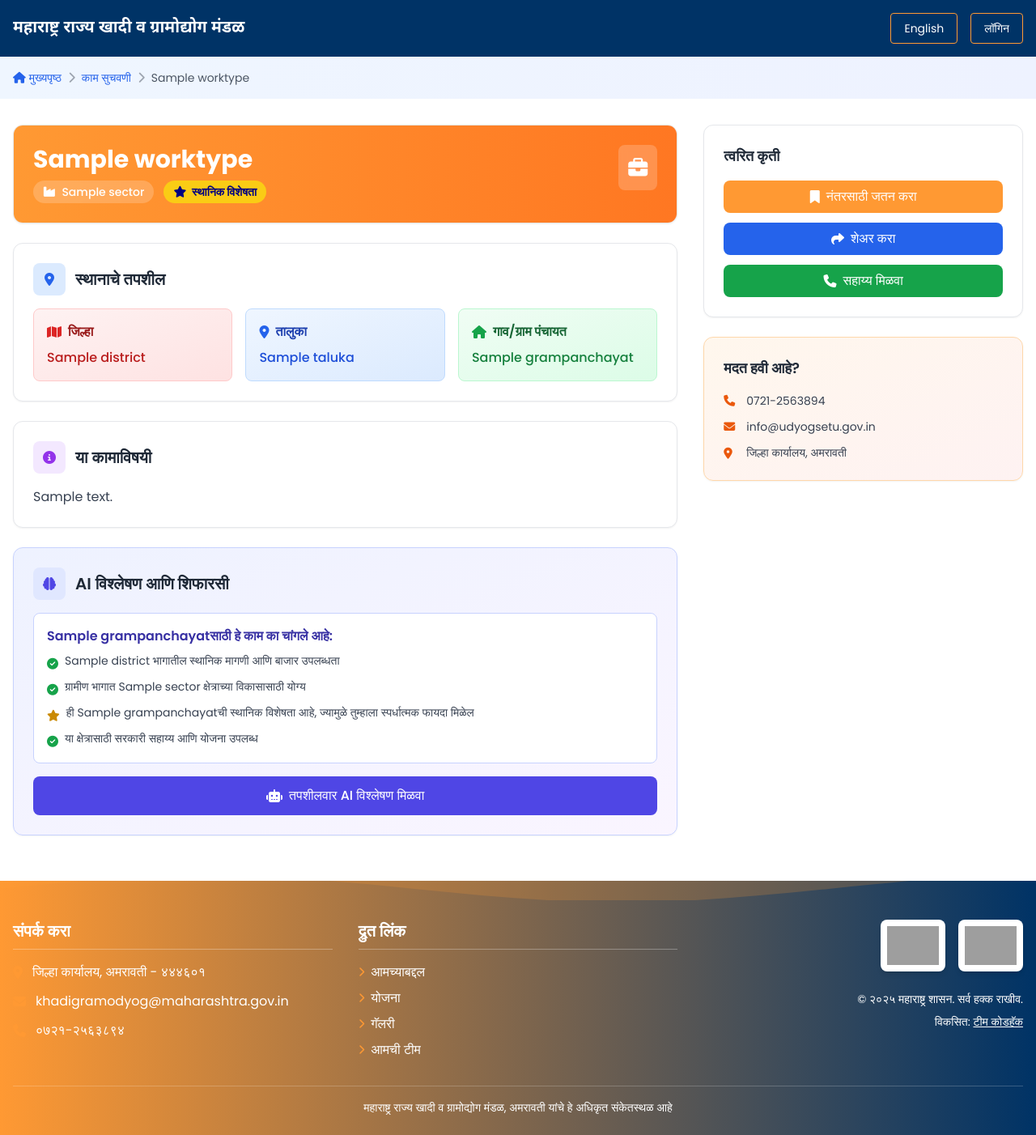
After one commit to Codeayu/MahaPower, a Django app: page /suggestion/1/ in a window 1280 px wide. The commit adds this page. Shown: the whole page at 81% size. Run offline with Django 5.2, Linux system fonts and the light colour scheme; tables that the repository leaves empty hold one stand-in row (values such as "Sample post"); some libraries are stand-ins or nearby versions; grey boxes are pictures that could not be loaded.

Commit message:
Add work suggestion detail view and template
Introduces a detailed view for work suggestions, including location hierarchy, work type, sector, related and similar suggestions, and AI analysis section. Updates URLs and templates to support navigation to individual suggestion details. Adds necessary backend logic and frontend template for comprehensive suggestion display.

```diff
--- a/core/core/settings.py
+++ b/core/core/settings.py
@@ -52,6 +52,7 @@ INSTALLED_APPS = [
     'home',
     'simple_history',
     'anymail',
+    'openai',
 ]
 
 MIDDLEWARE = [
--- a/core/core/urls.py
+++ b/core/core/urls.py
@@ -59,6 +59,7 @@ urlpatterns = [
 
     #work suggestion pages
     path('suggestions/', get_work_suggestions, name='get_work_suggestions'),
+    path('suggestion/<int:suggestion_id>/', work_suggestion_detail, name='work_suggestion_detail'),
     # Add this to your urlpatterns list
     path('get-suggestions/', get_suggestions, name='get_suggestions'),
     path('get-talukas/', get_talukas, name='get_talukas'),
--- /dev/null
+++ b/core/home/templates/work_suggestion_detail.html
@@ -0,0 +1,342 @@
+{% extends 'base.html' %}
+{% block title %}
+  {{ work_type.name_en }} in {{ gram_panchayat.name_en }} | UdyogSetu | Maharashtra State Khadi & Village Industries Board
+{% endblock %}
+{% load static %}
+
+{% block content %}
+<!-- Breadcrumb Navigation -->
+<section class="bg-gradient-to-r from-blue-50 to-indigo-50 py-4">
+  <div class="container mx-auto px-4">
+    <nav class="flex items-center space-x-2 text-sm">
+      <a href="/" class="text-blue-600 hover:text-blue-800 flex items-center">
+        <i class="fas fa-home mr-1"></i>
+        <span class="english-text">Home</span>
+        <span class="marathi-text hidden">मुख्यपृष्ठ</span>
+      </a>
+      <i class="fas fa-chevron-right text-gray-400"></i>
+      <a href="{% url 'get_work_suggestions' %}" class="text-blue-600 hover:text-blue-800">
+        <span class="english-text">Work Suggestions</span>
+        <span class="marathi-text hidden">काम सुचवणी</span>
+      </a>
+      <i class="fas fa-chevron-right text-gray-400"></i>
+      <span class="text-gray-600">
+        <span class="english-text">{{ work_type.name_en }}</span>
+        <span class="marathi-text hidden">{{ work_type.name_mr }}</span>
+      </span>
+    </nav>
+  </div>
+</section>
+
+<!-- Main Content -->
+<section class="py-8 bg-white">
+  <div class="container mx-auto px-4 max-w-7xl">
+    <div class="grid grid-cols-1 lg:grid-cols-3 gap-8">
+
+      <!-- Main Content Column -->
+      <div class="lg:col-span-2">
+
+        <!-- Work Type Header -->
+        <div class="bg-white border border-gray-200 rounded-xl shadow-sm mb-6 overflow-hidden">
+          <div class="bg-gradient-to-r from-[#FF9933] to-[#FF7722] p-6">
+            <div class="flex items-start justify-between">
+              <div class="flex-1">
+                <h1 class="text-2xl md:text-3xl font-bold text-white mb-2">
+                  <span class="english-text">{{ work_type.name_en }}</span>
+                  <span class="marathi-text hidden">{{ work_type.name_mr }}</span>
+                </h1>
+                <div class="flex flex-wrap items-center gap-3">
+                  <span class="bg-white/20 backdrop-blur-sm text-white px-3 py-1 rounded-full text-sm font-medium">
+                    <i class="fas fa-industry mr-1"></i>
+                    <span class="english-text">{{ sector.name_en }}</span>
+                    <span class="marathi-text hidden">{{ sector.name_mr }}</span>
+                  </span>
+                  {% if suggestion.is_specialty %}
+                  <span class="bg-yellow-400 text-[#000080] px-3 py-1 rounded-full text-sm font-bold">
+                    <i class="fas fa-star mr-1"></i>
+                    <span class="english-text">Local Specialty</span>
+                    <span class="marathi-text hidden">स्थानिक विशेषता</span>
+                  </span>
+                  {% endif %}
+                </div>
+              </div>
+              <div class="bg-white/20 backdrop-blur-sm rounded-lg p-3">
+                <i class="fas fa-briefcase text-2xl text-white"></i>
+              </div>
+            </div>
+          </div>
+        </div>
+
+        <!-- Location Hierarchy -->
+        <div class="bg-white border border-gray-200 rounded-xl shadow-sm mb-6 p-6">
+          <div class="flex items-center mb-4">
+            <div class="w-10 h-10 bg-blue-100 rounded-lg flex items-center justify-center mr-3">
+              <i class="fas fa-map-marker-alt text-blue-600"></i>
+            </div>
+            <h2 class="text-xl font-semibold text-gray-800">
+              <span class="english-text">Location Details</span>
+              <span class="marathi-text hidden">स्थानाचे तपशील</span>
+            </h2>
+          </div>
+
+          <div class="grid grid-cols-1 md:grid-cols-3 gap-4">
+            <!-- District -->
+            <div class="bg-gradient-to-br from-red-50 to-red-100 border border-red-200 rounded-lg p-4">
+              <div class="flex items-center mb-2">
+                <i class="fas fa-map text-red-600 mr-2"></i>
+                <h3 class="font-semibold text-red-800">
+                  <span class="english-text">District</span>
+                  <span class="marathi-text hidden">जिल्हा</span>
+                </h3>
+              </div>
+              <p class="text-red-700 font-medium">
+                <span class="english-text">{{ district.name_en }}</span>
+                <span class="marathi-text hidden">{{ district.name_mr }}</span>
+              </p>
+            </div>
+
+            <!-- Taluka -->
+            <div class="bg-gradient-to-br from-blue-50 to-blue-100 border border-blue-200 rounded-lg p-4">
+              <div class="flex items-center mb-2">
+                <i class="fas fa-location-dot text-blue-600 mr-2"></i>
+                <h3 class="font-semibold text-blue-800">
+                  <span class="english-text">Taluka</span>
+                  <span class="marathi-text hidden">तालुका</span>
+                </h3>
+              </div>
+              <p class="text-blue-700 font-medium">
+                <span class="english-text">{{ taluka.name_en }}</span>
+                <span class="marathi-text hidden">{{ taluka.name_mr }}</span>
+              </p>
+            </div>
+
+            <!-- Gram Panchayat -->
+            <div class="bg-gradient-to-br from-green-50 to-green-100 border border-green-200 rounded-lg p-4">
+              <div class="flex items-center mb-2">
+                <i class="fas fa-home text-green-600 mr-2"></i>
+                <h3 class="font-semibold text-green-800">
+                  <span class="english-text">Village/Gram Panchayat</span>
+                  <span class="marathi-text hidden">गाव/ग्राम पंचायत</span>
+                </h3>
+              </div>
+              <p class="text-green-700 font-medium">
+                <span class="english-text">{{ gram_panchayat.name_en }}</span>
+                <span class="marathi-text hidden">{{ gram_panchayat.name_mr }}</span>
+              </p>
+            </div>
+          </div>
+        </div>
+
+        <!-- Work Type Description -->
+        <div class="bg-white border border-gray-200 rounded-xl shadow-sm mb-6 p-6">
+          <div class="flex items-center mb-4">
+            <div class="w-10 h-10 bg-purple-100 rounded-lg flex items-center justify-center mr-3">
+              <i class="fas fa-info-circle text-purple-600"></i>
+            </div>
+            <h2 class="text-xl font-semibold text-gray-800">
+              <span class="english-text">About This Work</span>
+              <span class="marathi-text hidden">या कामाविषयी</span>
+            </h2>
+          </div>
+
+          {% if work_type.description_en or work_type.description_mr %}
+          <div class="prose max-w-none">
+            <div class="english-text">
+              <p class="text-gray-700 leading-relaxed text-base">{{ work_type.description_en|default:"Detailed description will be added soon." }}</p>
+            </div>
+            <div class="marathi-text hidden">
+              <p class="text-gray-700 leading-relaxed text-base">{{ work_type.description_mr|default:"लवकरच तपशीलवार वर्णन जोडले जाईल." }}</p>
+            </div>
+          </div>
+          {% else %}
+          <div class="bg-gray-50 border border-gray-200 rounded-lg p-4 text-center">
+            <i class="fas fa-clock text-gray-400 text-2xl mb-2"></i>
+            <p class="text-gray-600">
+              <span class="english-text">Detailed description will be added soon.</span>
+              <span class="marathi-text hidden">लवकरच तपशीलवार वर्णन जोडले जाईल.</span>
+            </p>
+          </div>
+          {% endif %}
+        </div>
+
+        <!-- AI Analysis Section -->
+        <div class="bg-gradient-to-br from-indigo-50 to-purple-50 border border-indigo-200 rounded-xl shadow-sm mb-6 p-6">
+          <div class="flex items-center mb-4">
+            <div class="w-10 h-10 bg-indigo-100 rounded-lg flex items-center justify-center mr-3">
+              <i class="fas fa-brain text-indigo-600"></i>
+            </div>
+            <h2 class="text-xl font-semibold text-gray-800">
+              <span class="english-text">AI Analysis & Recommendations</span>
+              <span class="marathi-text hidden">AI विश्लेषण आणि शिफारसी</span>
+            </h2>
+          </div>
+
+          <div class="bg-white border border-indigo-200 rounded-lg p-4 mb-4">
+            <h3 class="font-semibold text-indigo-800 mb-2">
+              <span class="english-text">Why this work is good for {{ gram_panchayat.name_en }}:</span>
+              <span class="marathi-text hidden">{{ gram_panchayat.name_mr }}साठी हे काम का चांगले आहे:</span>
+            </h3>
+            <div class="space-y-2">
+              <div class="flex items-start">
+                <i class="fas fa-check-circle text-green-600 mr-2 mt-1 text-sm"></i>
+                <p class="text-gray-700 text-sm english-text">Local demand and market availability in {{ district.name_en }} region</p>
+                <p class="text-gray-700 text-sm marathi-text hidden">{{ district.name_mr }} भागातील स्थानिक मागणी आणि बाजार उपलब्धता</p>
+              </div>
+              <div class="flex items-start">
+                <i class="fas fa-check-circle text-green-600 mr-2 mt-1 text-sm"></i>
+                <p class="text-gray-700 text-sm english-text">Suitable for {{ sector.name_en }} sector development in rural areas</p>
+                <p class="text-gray-700 text-sm marathi-text hidden">ग्रामीण भागात {{ sector.name_mr }} क्षेत्राच्या विकासासाठी योग्य</p>
+              </div>
+              {% if suggestion.is_specialty %}
+              <div class="flex items-start">
+                <i class="fas fa-star text-yellow-600 mr-2 mt-1 text-sm"></i>
+                <p class="text-gray-700 text-sm english-text">This is a local specialty of {{ gram_panchayat.name_en }}, giving you competitive advantage</p>
+                <p class="text-gray-700 text-sm marathi-text hidden">ही {{ gram_panchayat.name_mr }}ची स्थानिक विशेषता आहे, ज्यामुळे तुम्हाला स्पर्धात्मक फायदा मिळेल</p>
+              </div>
+              {% endif %}
+              <div class="flex items-start">
+                <i class="fas fa-check-circle text-green-600 mr-2 mt-1 text-sm"></i>
+                <p class="text-gray-700 text-sm english-text">Government support and schemes available for this sector</p>
+                <p class="text-gray-700 text-sm marathi-text hidden">या क्षेत्रासाठी सरकारी सहाय्य आणि योजना उपलब्ध</p>
+              </div>
+            </div>
+          </div>
+
+          <button class="w-full bg-indigo-600 hover:bg-indigo-700 text-white font-medium py-3 px-4 rounded-lg transition-colors duration-200 flex items-center justify-center">
+            <i class="fas fa-robot mr-2"></i>
+            <span class="english-text">Get Detailed AI Analysis</span>
+            <span class="marathi-text hidden">तपशीलवार AI विश्लेषण मिळवा</span>
+          </button>
+        </div>
+
+      </div>
+
+      <!-- Sidebar -->
+      <div class="lg:col-span-1">
+
+        <!-- Quick Actions -->
+        <div class="bg-white border border-gray-200 rounded-xl shadow-sm mb-6 p-6">
+          <h3 class="text-lg font-semibold text-gray-800 mb-4">
+            <span class="english-text">Quick Actions</span>
+            <span class="marathi-text hidden">त्वरित कृती</span>
+          </h3>
+          <div class="space-y-3">
+            <button class="w-full bg-[#FF9933] hover:bg-[#e6831a] text-white font-medium py-2 px-4 rounded-lg transition-colors duration-200 flex items-center justify-center">
+              <i class="fas fa-bookmark mr-2"></i>
+              <span class="english-text">Save for Later</span>
+              <span class="marathi-text hidden">नंतरसाठी जतन करा</span>
+            </button>
+            <button class="w-full bg-blue-600 hover:bg-blue-700 text-white font-medium py-2 px-4 rounded-lg transition-colors duration-200 flex items-center justify-center">
+              <i class="fas fa-share mr-2"></i>
+              <span class="english-text">Share</span>
+              <span class="marathi-text hidden">शेअर करा</span>
+            </button>
+            <a href="#" class="block w-full bg-green-600 hover:bg-green-700 text-white font-medium py-2 px-4 rounded-lg transition-colors duration-200 flex items-center justify-center">
+              <i class="fas fa-phone mr-2"></i>
+              <span class="english-text">Get Support</span>
+              <span class="marathi-text hidden">सहाय्य मिळवा</span>
+            </a>
+          </div>
+        </div>
+
+        <!-- Related Suggestions -->
+        {% if related_suggestions %}
+        <div class="bg-white border border-gray-200 rounded-xl shadow-sm mb-6 p-6">
+          <h3 class="text-lg font-semibold text-gray-800 mb-4">
+            <span class="english-text">Other Options in {{ gram_panchayat.name_en }}</span>
+            <span class="marathi-text hidden">{{ gram_panchayat.name_mr }}मधील इतर पर्याय</span>
+          </h3>
+          <div class="space-y-3">
+            {% for related in related_suggestions %}
+            <a href="{% url 'work_suggestion_detail' related.id %}" class="block p-3 bg-gray-50 hover:bg-blue-50 border border-gray-200 hover:border-blue-300 rounded-lg transition-all duration-200">
+              <div class="flex items-center justify-between">
+                <div>
+                  <p class="font-medium text-gray-800 text-sm">
+                    <span class="english-text">{{ related.work_type.name_en }}</span>
+                    <span class="marathi-text hidden">{{ related.work_type.name_mr }}</span>
+                  </p>
+                  <p class="text-xs text-gray-600">
+                    <span class="english-text">{{ related.work_type.sector.name_en }}</span>
+                    <span class="marathi-text hidden">{{ related.work_type.sector.name_mr }}</span>
+                  </p>
+                </div>
+                {% if related.is_specialty %}
+                <span class="bg-yellow-100 text-yellow-800 text-xs px-2 py-1 rounded">
+                  <i class="fas fa-star mr-1"></i>
+                  <span class="english-text">Special</span>
+                  <span class="marathi-text hidden">विशेष</span>
+                </span>
+                {% endif %}
+              </div>
+            </a>
+            {% endfor %}
+          </div>
+        </div>
+        {% endif %}
+
+        <!-- Similar Suggestions in Area -->
+        {% if similar_suggestions %}
+        <div class="bg-white border border-gray-200 rounded-xl shadow-sm mb-6 p-6">
+          <h3 class="text-lg font-semibold text-gray-800 mb-4">
+            <span class="english-text">Same Work in {{ taluka.name_en }}</span>
+            <span class="marathi-text hidden">{{ taluka.name_mr }}मधील समान काम</span>
+          </h3>
+          <div class="space-y-3">
+            {% for similar in similar_suggestions %}
+            <a href="{% url 'work_suggestion_detail' similar.id %}" class="block p-3 bg-gray-50 hover:bg-green-50 border border-gray-200 hover:border-green-300 rounded-lg transition-all duration-200">
+              <div class="flex items-center justify-between">
+                <div>
+                  <p class="font-medium text-gray-800 text-sm">
+                    <span class="english-text">{{ similar.gram_panchayat.name_en }}</span>
+                    <span class="marathi-text hidden">{{ similar.gram_panchayat.name_mr }}</span>
+                  </p>
+                  <p class="text-xs text-gray-600">
+                    <span class="english-text">{{ similar.work_type.name_en }}</span>
+                    <span class="marathi-text hidden">{{ similar.work_type.name_mr }}</span>
+                  </p>
+                </div>
+                {% if similar.is_specialty %}
+                <span class="bg-yellow-100 text-yellow-800 text-xs px-2 py-1 rounded">
+                  <i class="fas fa-star mr-1"></i>
+                  <span class="english-text">Special</span>
+                  <span class="marathi-text hidden">विशेष</span>
+                </span>
+                {% endif %}
+              </div>
+            </a>
+            {% endfor %}
+          </div>
+        </div>
+        {% endif %}
+
+        <!-- Contact Information -->
+        <div class="bg-gradient-to-br from-orange-50 to-red-50 border border-orange-200 rounded-xl shadow-sm p-6">
+          <h3 class="text-lg font-semibold text-gray-800 mb-4">
+            <span class="english-text">Need Help?</span>
+            <span class="marathi-text hidden">मदत हवी आहे?</span>
+          </h3>
+          <div class="space-y-3">
+            <div class="flex items-center text-sm">
+              <i class="fas fa-phone text-orange-600 mr-3 w-4"></i>
+              <span class="text-gray-700">0721-2563894</span>
+            </div>
+            <div class="flex items-center text-sm">
+              <i class="fas fa-envelope text-orange-600 mr-3 w-4"></i>
+              <span class="text-gray-700">info@udyogsetu.gov.in</span>
+            </div>
+            <div class="flex items-start text-sm">
+              <i class="fas fa-map-marker-alt text-orange-600 mr-3 w-4 mt-1"></i>
+              <span class="text-gray-700">
+                <span class="english-text">District Office, Amravati</span>
+                <span class="marathi-text hidden">जिल्हा कार्यालय, अमरावती</span>
+              </span>
+            </div>
+          </div>
+        </div>
+
+      </div>
+    </div>
+  </div>
+</section>
+
+{% endblock %}
--- a/core/home/views.py
+++ b/core/home/views.py
@@ -521,6 +521,57 @@ def get_suggestions(request):
 
     except Exception as e:
         return JsonResponse({'error': str(e)}, status=500)
+
+def work_suggestion_detail(request, suggestion_id):
+    """
+    Display comprehensive details of a work suggestion including location hierarchy,
+    work type information, sector details, and AI-powered analysis
+    """
+    try:
+        suggestion = get_object_or_404(WorkSuggestion, id=suggestion_id)
+
+        # Get the complete location hierarchy
+        gram_panchayat = suggestion.gram_panchayat
+        taluka = gram_panchayat.taluka
+        district = taluka.district
+
+        # Get work type and sector details
+        work_type = suggestion.work_type
+        sector = work_type.sector
+
+        # Get related work suggestions in the same gram panchayat for comparison
+        related_suggestions = WorkSuggestion.objects.filter(
+            gram_panchayat=gram_panchayat
+        ).exclude(id=suggestion_id).select_related('work_type', 'work_type__sector')[:5]
+
+        # Get other gram panchayats in the same taluka with similar work suggestions
+        similar_suggestions = WorkSuggestion.objects.filter(
+            gram_panchayat__taluka=taluka,
+            work_type=work_type
+        ).exclude(gram_panchayat=gram_panchayat).select_related(
+            'gram_panchayat', 'work_type', 'work_type__sector'
+        )[:5]
+
+        context = {
+            'suggestion': suggestion,
+            'district': district,
+            'taluka': taluka,
+            'gram_panchayat': gram_panchayat,
+            'work_type': work_type,
+            'sector': sector,
+            'related_suggestions': related_suggestions,
+            'similar_suggestions': similar_suggestions,
+            'is_english': request.GET.get('lang', 'en') == 'en'
+        }
+
+        return render(request, 'work_suggestion_detail.html', context)
+
+    except WorkSuggestion.DoesNotExist:
+        messages.error(request, 'Work suggestion not found.')
+        return redirect('get_work_suggestions')
+    except Exception as e:
+        messages.error(request, f'An error occurred: {str(e)}')
+        return redirect('get_work_suggestions')
 
 def get_talukas(request):
     district_id = request.GET.get('district_id')
```
Also changed, not shown: core/home/templates/work_suggest.html (+8 -8 lines), core/AZURE_OPENAI_INTEGRATION.md (added), core/home/azure_openai_service.py (added), core/test_frontend.html (added).
